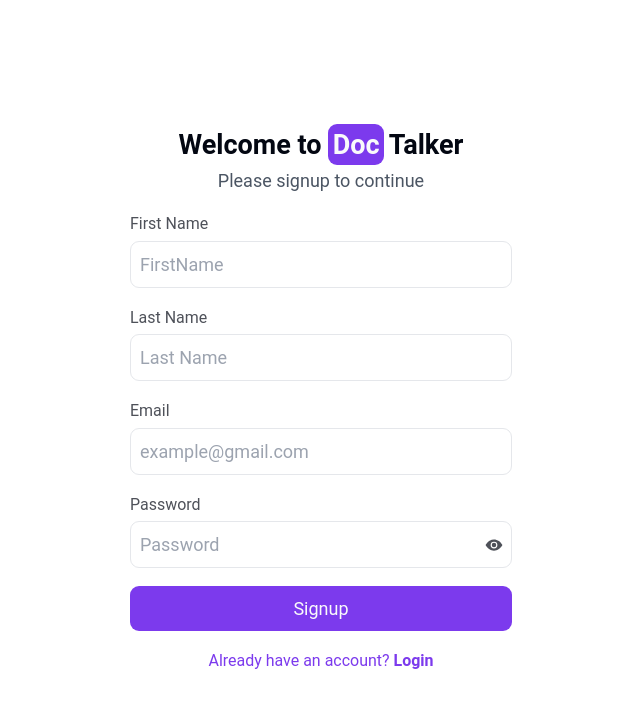
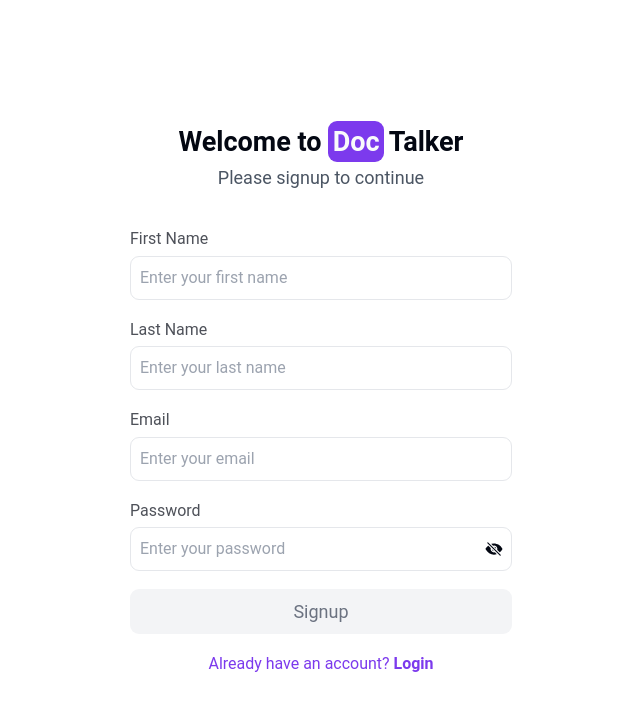
Before and after one commit to Peter3Khalil/DocTalkerTest, a Next.js app: page /auth/signup in a window 1280 px wide. Shown: the top 710 px of the page, without its empty margins (319-959 px from the left). Built offline with nearby package versions, Linux system fonts and the light colour scheme.

Commit message:
Handling signup page using react-hook-form

```diff
--- a/package.json
+++ b/package.json
@@ -29,6 +29,7 @@
     "yup": "^1.3.2"
   },
   "devDependencies": {
+    "@hookform/devtools": "^4.3.1",
     "@types/node": "20.3.3",
     "@types/react": "18.2.14",
     "@types/react-dom": "18.2.6",
--- /dev/null
+++ b/public/formFields.js
@@ -0,0 +1,36 @@
+const formFields = [
+    {
+        id: 'firstName',
+        name: 'firstName',
+        label: 'First Name',
+        type: 'label',
+        placeholder: 'Enter your first name',
+        value: ''
+    },
+    {
+        id: 'lastName',
+        name: 'lastName',
+        label: 'Last Name',
+        type: 'label',
+        placeholder: 'Enter your last name',
+        value: ''
+    },
+    {
+        id: 'email',
+        name: 'email',
+        label: 'Email',
+        type: 'email',
+        placeholder: 'Enter your email',
+        value: ''
+    },
+    {
+        id: 'password',
+        name: 'password',
+        label: 'Password',
+        type: 'password',
+        placeholder: 'Enter your password',
+        value: ''
+    }
+]
+
+export default formFields;
--- /dev/null
+++ b/src/components/InputField.jsx
@@ -0,0 +1,87 @@
+import React, { memo, useState } from "react"
+import { cn } from "../utils/helperFunctions"
+import { IoEyeOff, IoEyeSharp } from "../components/shared/Icons"
+const InputField = ({
+  type = "text",
+  label,
+  name,
+  id,
+  placeholder,
+  register,
+  children,
+  errorMsg,
+  ...props
+}) => {
+  return (
+    <div className="flex w-full flex-col items-start gap-1">
+      <label
+        htmlFor={id}
+        className="block w-full cursor-pointer text-md capitalize text-foreground/70"
+      >
+        {label}
+      </label>
+      <div className="relative flex w-full flex-col">
+        <div className="w-full relative">
+          <input
+            type={type}
+            id={id}
+            placeholder={placeholder}
+            className={cn(
+              "w-full rounded border p-2 text-md  outline-none focus:ring-1 focus:ring-primary",
+              {
+                "pr-10": type == "password",
+                "border-destructive focus:ring-destructive": errorMsg,
+              },
+            )}
+            {...register(name)}
+            {...props}
+          />
+          {children}
+        </div>
+        {errorMsg && (
+          <p className="mt-1 text-sm font-semibold text-destructive">
+            {errorMsg}
+          </p>
+        )}
+      </div>
+    </div>
+  )
+}
+
+export const PasswordField = ({
+  type = "password",
+  label,
+  name,
+  id,
+  placeholder,
+  register,
+  children,
+  errorMsg,
+  ...props
+}) => {
+  const [showPassword, setShowPassword] = useState(false)
+  const toggleShowPassword = () => {
+    setShowPassword((prev) => !prev)
+  }
+  return (
+    <InputField
+      type={showPassword ? "text" : type}
+      label={label}
+      name={name}
+      id={id}
+      placeholder={placeholder}
+      errorMsg={errorMsg}
+      register={register}
+      {...props}
+    >
+      <button
+        type="button"
+        onClick={toggleShowPassword}
+        className="absolute right-2 top-1/2 -translate-y-1/2 transform"
+      >
+        {showPassword ? <IoEyeSharp /> : <IoEyeOff />}
+      </button>
+    </InputField>
+  )
+}
+export default memo(InputField)
--- a/src/pages/auth/login.jsx
+++ b/src/pages/auth/login.jsx
@@ -1,8 +1,44 @@
 import React from 'react'
+import { useForm } from 'react-hook-form'
+import { DevTool } from '@hookform/devtools'
+import { yupResolver } from '@hookform/resolvers/yup'
+import * as yup from 'yup'
+const schema = yup.object({
+    email: yup.string().email("Invalid Email").required("Required"),
+})
 
 const Login = () => {
+    const form =useForm({
+        resolver:yupResolver(schema),
+        mode:"onBlur"
+    })
+    const {register,control,handleSubmit,formState:{errors}}=form
+const onSubmit = (data) => console.log(data);
   return (
-    <div>Login</div>
+    <form noValidate onSubmit={handleSubmit(onSubmit)}  className='w-full h-full justify-center flex flex-col items-center'>
+        <input required type="email" className='border'  placeholder="Email" {...register("email",{
+        })} />
+        <p>{errors.email?.message}</p>
+        <input type="text" className='border'  placeholder="name" {...register("name.firstName",{
+            required:"name is required"  ,
+            validate:{
+                Blocked: value => value !== 'admin' || 'Nice try!',
+                isNumber:value=>!isNaN(value)||'should be number'
+            }
+        })} />
+        <p>{errors.name?.message}</p>
+
+        <input type="text" className='border'  placeholder="name" {...register("name.lastName",{
+            required:"name is required"  ,
+            validate:{
+                Blocked: value => value !== 'admin' || 'Nice try!',
+                isNumber:value=>!isNaN(value)||'should be number'
+            }
+        })} />
+        <p>{errors.name?.lastName?.message}</p>
+        <button type="submit">Submit</button>
+        <DevTool control={control}  />
+    </form>
   )
 }
 
--- a/src/pages/auth/signup.jsx
+++ b/src/pages/auth/signup.jsx
@@ -1,4 +1,4 @@
-import React, { useRef, useState } from "react"
+import React, { useCallback, useRef, useState } from "react"
 import Logo from "../../components/shared/Logo"
 import Button from "../../components/shared/Button"
 import Link from "next/link"
@@ -10,32 +10,36 @@ import {
 import { cn } from "../../utils/helperFunctions"
 import { signup } from "../../utils/apis"
 import { useRouter } from "next/router"
+import formFields from "../../../public/formFields"
+import InputField, { PasswordField } from "../../components/InputField"
+import { useForm } from "react-hook-form"
+import { SignupSchema } from "../../utils/validationSchema"
+import { yupResolver } from "@hookform/resolvers/yup"
+import { DevTool } from "@hookform/devtools"
 
 //TODO: Validate form
 //TODO: Check loading state
 
 const Signup = () => {
-  const formRef = useRef(null)
+  const router = useRouter()
   const [isLoading, setIsLoading] = useState(false)
-  const router = useRouter()
-  const [errorMsg, setErrorMsg] = useState(null)
-  const onSubmit = (e) => {
-    e.preventDefault()
+  const [serverError, setServerError] = useState(null)
+  const { register, handleSubmit, formState, control } = useForm({
+    resolver: yupResolver(SignupSchema),
+    mode: "onTouched",
+  })
+  const { errors, isValid } = formState
+  const onSubmit = (data) => {
     setIsLoading(true)
-    const data = Object.fromEntries(new FormData(formRef.current))
-    signup(data)
-      .then((res) => {
-        if (res.message) {
-          setErrorMsg(res.message)
+    signup(data).then((res) => {
       setIsLoading(false)
+      if(res.message){
+        setServerError(res.message)
         return
       }
-        setIsLoading(false)
-        router.push("/auth/login")
-      })
-      .catch((err) => {
-        setIsLoading(false)
-        setErrorMsg(err.response.data.message)
+      setServerError(null)
+      localStorage.setItem("token", res.token)
+      router.push("/")
     })
   }
   return (
@@ -47,120 +51,58 @@ const Signup = () => {
           </h1>
           <p className="text-gray-600">Please signup to continue</p>
         </div>
-
+        {
+          !isLoading&&
+        <p className="text-sm text-destructive">{serverError}</p>
+        }
         <form
           className="flex w-full flex-col items-center gap-4"
-          onSubmit={onSubmit}
-          ref={formRef}
+          onSubmit={handleSubmit(onSubmit)}
+          noValidate
         >
+          {formFields.map((field) => {
+            if (field.type === "password")
+              return (
+                <PasswordField
+                  register={register}
+                  label={field.label}
+                  name={field.name}
+                  errorMsg={errors[field.name]?.message}
+                  id={field.id}
+                  placeholder={field.placeholder}
+                />
+              )
+            return (
               <InputField
-            name={"firstName"}
-            text="First Name"
-            id="fname"
-            placeholder="FirstName"
+                register={register}
+                label={field.label}
+                name={field.name}
+                errorMsg={errors[field.name]?.message }
+                id={field.id}
+                placeholder={field.placeholder}
               />
-          <InputField
-            name="lastName"
-            text="Last Name"
-            id="lname"
-            placeholder="Last Name"
-          />
-          <InputField
-            type="email"
-            text="Email"
-            id="email"
-            placeholder="example@gmail.com"
-            name="email"
-            errorMsg={errorMsg}
-          />
-          <PasswordField />
-          {isLoading ? (
+            )
+          })}
           <Button
-              className={"cursor-not-allowed bg-muted text-muted-foreground"}
+            type="submit"
+            className={cn("w-full", {
+              "cursor-not-allowed bg-muted text-muted-foreground hover:bg-muted hover:text-muted-foreground":
+                !isValid || isLoading,
+            })}
+            disabled={!isValid}
           >
-              <AiOutlineLoading3Quarters className="animate-spin" />
+           {isLoading?<AiOutlineLoading3Quarters className="animate-spin text-2xl"/>:"Signup"}
           </Button>
-          ) : (
-            <Button type="submit">Signup</Button>
-          )}
         </form>
+
         <Link href={"/auth/login"}>
-            <p className="text-primary text-md">Already have an account? <span className="font-bold">Login</span></p>
+          <p className="text-md text-primary">
+            Already have an account? <span className="font-bold">Login</span>
+          </p>
         </Link>
       </div>
     </main>
   )
 }
-const InputField = ({
-  type = "text",
-  text,
-  id,
-  placeholder,
-  name,
-  required = true,
-  children,
-  onChange,
-  errorMsg,
-  ...props
-}) => {
-  return (
-    <div className="flex w-full flex-col items-start gap-1">
-      <label
-        htmlFor={id}
-        className="block w-full cursor-pointer text-md capitalize text-foreground/70"
-      >
-        {text}
-      </label>
-      <div className="relative flex w-full flex-col">
-        <input
-          type={type}
-          id={id}
-          placeholder={placeholder}
-          className={cn(
-            "w-full rounded border p-2  outline-none focus:ring-1 focus:ring-primary",
-            {
-              "pr-10": type == "password",
-            },
-          )}
-          required={required}
-          {...props}
-          name={name}
-          onChange={onChange}
-        />
-        {errorMsg && (
-          <p className="mt-1 text-sm font-semibold text-destructive">
-            {errorMsg}
-          </p>
-        )}
-        {children}
-      </div>
-    </div>
-  )
-}
 
-const PasswordField = ({ onChange }) => {
-  const [showPassword, setShowPassword] = useState(false)
-  const togglePassword = () => {
-    setShowPassword((prev) => !prev)
-  }
-  return (
-    <InputField
-      type={showPassword ? "text" : "password"}
-      text="Password"
-      id="password"
-      placeholder="Password"
-      name="password"
-      onChange={onChange}
-    >
-      <button
-        title={showPassword ? "Hide" : "Show"}
-        type="button"
-        onClick={togglePassword}
-        className="absolute right-2 top-[50%] translate-y-[-50%] text-foreground/70 hover:text-foreground/90"
-      >
-        {showPassword ? <IoEyeOff /> : <IoEyeSharp />}
-      </button>
-    </InputField>
-  )
-}
 export default Signup
--- /dev/null
+++ b/src/utils/validationSchema.js
@@ -0,0 +1,13 @@
+import * as yup from 'yup';
+const nameRegex = /^[A-Za-z][A-Za-z0-9]*$/
+export const LoginSchema = yup.object({
+    email: yup.string().email("Invalid Email").required("Required").trim(),
+    password: yup.string().required("Required"),
+}).required()
+
+export const SignupSchema = yup.object({
+    firstName: yup.string().required("Required").matches(nameRegex, "Must start with a letter and contain only letters and numbers").min(3).max(20),
+    lastName: yup.string().trim().required("Required").matches(nameRegex, "Must start with a letter and contain only letters and numbers").min(3).max(20),
+    email: yup.string().email("Invalid Email").required("Required").trim(),
+    password: yup.string().required("Required").min(8, "Password must be at least 8 characters"),
+}).required()
```
Also changed, not shown: src/components/ProtectedRoutes.jsx (+12 -6 lines), 1 other file (tests, documents, lock files or other folders). Lines whose indentation alone changed are shown as unchanged.
